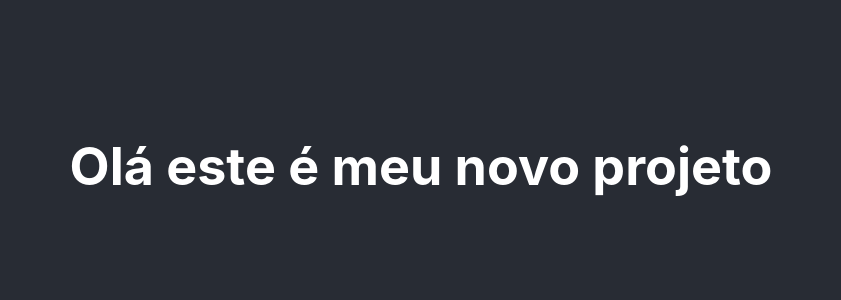
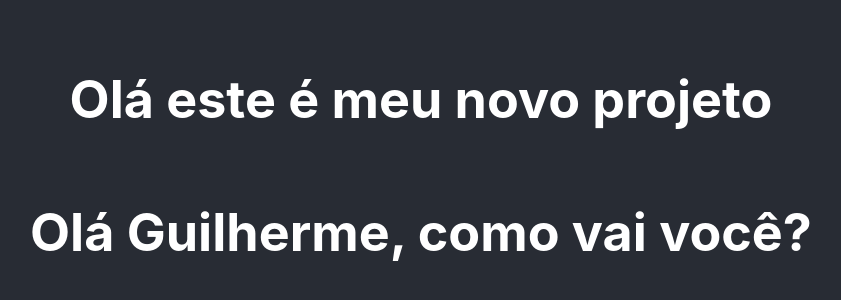
Before and after one commit to GSBarros17/pagina-react, a React (Create React App) app: page / in a window 1280 px wide. Shown: the part 234-534 px from the top of the page, without its empty margins (219-1060 px from the left). Built offline with nearby package versions, Linux system fonts and the light colour scheme.

Commit message:
organização da pasta e teste de componente

```diff
--- a/src/components/App.js
+++ b/src/App.js
@@ -1,10 +1,14 @@
-import '../App.css';
+import './App.css';
+import Teste from './components/Teste.js';
 
 function App() {
   return (
     <div className="App">
       <header className="App-header">
         <h1>Olá este é meu novo projeto</h1>
+        <Teste
+          name="Guilherme"
+        />
       </header>
     </div>
   );
--- /dev/null
+++ b/src/components/Teste.js
@@ -0,0 +1,7 @@
+export default function Teste({name}    ){
+    return(
+        <h1>
+            Olá {name}, como vai você?
+        </h1>
+    )
+}
--- a/src/index.js
+++ b/src/index.js
@@ -1,7 +1,7 @@
 import React from 'react';
 import ReactDOM from 'react-dom/client';
 import './index.css';
-import App from './components/App';
+import App from './App';
 import reportWebVitals from './reportWebVitals';
 
 const root = ReactDOM.createRoot(document.getElementById('root'));
```
